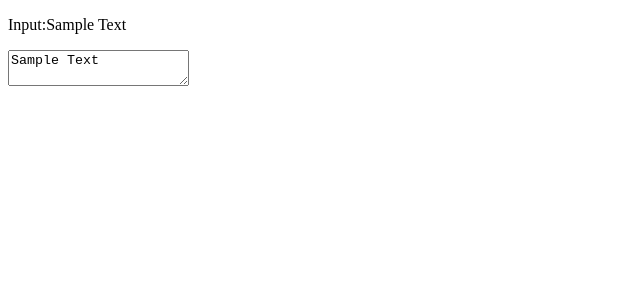
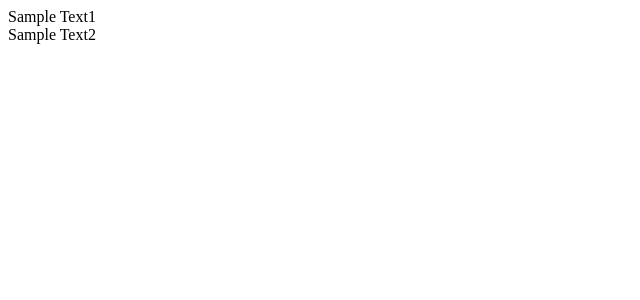
Before and after one commit to nuemu/EditorReact, a React (Create React App) app: page / in a window 1280 px wide. Shown: the top 300 px of the page, without its empty margins (0-640 px from the left). Built offline with nearby package versions, Linux system fonts and the light colour scheme.

Commit message:
Test:text block

```diff
--- a/src/Editor/Base.tsx
+++ b/src/Editor/Base.tsx
@@ -1,15 +1,33 @@
 import React, { useState } from "react";
-import './base.css'
+import TextBlock from './Blocks/TextBlock/TextBlock'
 
 function Base() {
-  var [text, changeText] = useState('Sample Text');
+  var [texts, setTexts] = useState(["Sample Text1","Sample Text2"]);
+  const handleChange = (e: React.ChangeEvent<HTMLInputElement>, index:number ) => {
+    var newTexts = texts.slice()
+    newTexts[index] = e.target.innerHTML
+    setTexts(texts = newTexts)
+  }
+  const handleKeyPress = (e:React.KeyboardEvent<HTMLDivElement>, index:number) => {
+    if(e.key==='Enter' && e.shiftKey){
+      e.preventDefault()
+      var newTexts = texts.slice()
+      newTexts.splice(index+1, 0, 'Sample Text '+(texts.length+1))
+      setTexts(texts = newTexts)
+    }
+  }
+  const block = (index: number) => (
+    <TextBlock
+      text = {texts[index]}
+      onChange = {(e) => handleChange(e, index)}
+      onKeyPress={(e) => handleKeyPress(e, index)}
+    />
+  )
+  var blocks = texts.map(((text, index) => <div key={index} className="block-wrapper">{block(index)}</div>))
+
   return (
-    <div>
-      <p>Input:{text}</p>
-      <textarea
-        value={text}
-        onChange={(event) => changeText(text = event.target.value)}
-      />
+    <div className="base-wrapper">
+      {blocks}
     </div>
   );
 }
--- /dev/null
+++ b/src/Editor/Blocks/TextBlock/TextBlock.css
@@ -0,0 +1,3 @@
+.text-block {
+  outline:none;
+}
--- /dev/null
+++ b/src/Editor/Blocks/TextBlock/TextBlock.tsx
@@ -0,0 +1,26 @@
+import React, {useCallback} from "react";
+import './TextBlock.css'
+
+type Props = {
+  text: string
+  onChange: (event: React.ChangeEvent<HTMLInputElement>) => void
+  onKeyPress: (event:React.KeyboardEvent<HTMLDivElement>) => void
+}
+
+function TextBlock(props: Props) {
+  const text = useCallback(
+    (props: Props) => {return props.text}, []
+  )
+
+  return (
+    <div
+      className="text-block"
+      contentEditable
+      dangerouslySetInnerHTML={{ __html: text(props)}}
+      onInput={(e:React.ChangeEvent<HTMLInputElement>) => props.onChange(e)}
+      onKeyPress={(e:React.KeyboardEvent<HTMLDivElement>) => props.onKeyPress(e)}
+    />
+  );
+}
+
+export default TextBlock;
--- a/tsconfig.json
+++ b/tsconfig.json
@@ -18,7 +18,7 @@
     "resolveJsonModule": true,
     "isolatedModules": true,
     "noEmit": true,
-    "jsx": "react-jsx"
+    "jsx": "react"
   },
   "include": [
     "src"
```
